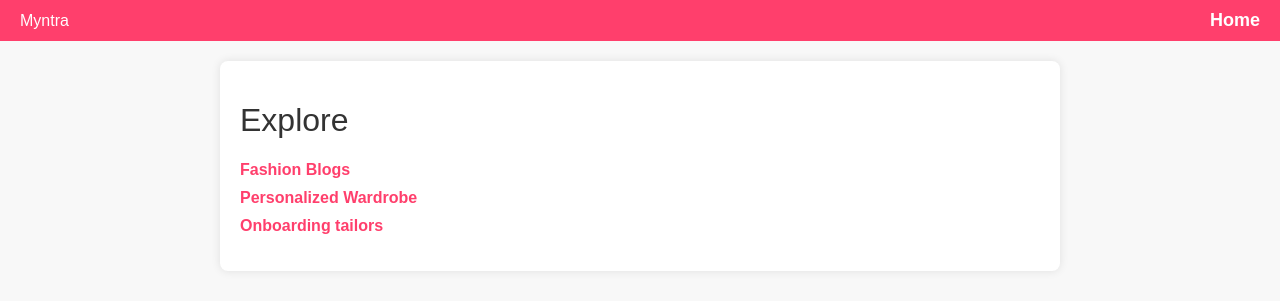
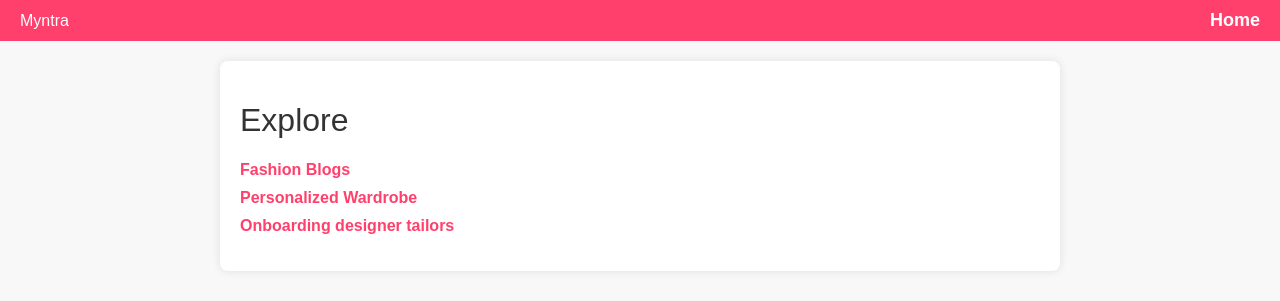
Before and after one commit to Sham-121/Myntra-hackerramp-phase-2, a Flask app: page /explore in a window 1280 px wide. Shown: the top 301 px of the page. Run offline with Flask 3, Linux system fonts and the light colour scheme.

Commit message:
Update explore.html
Added DESIGNER in the button......we are focusing on genZ so this word is somewhat important in front of tailor as it should look unique iykyk

```diff
--- a/templates/explore.html
+++ b/templates/explore.html
@@ -15,7 +15,7 @@
         <ul>
             <li><a href="/fashion_blogs">Fashion Blogs</a></li>
             <li><a href="/personal_wardrobe">Personalized Wardrobe</a></li>
-            <li><a href="/customize">Onboarding tailors</a></li>
+            <li><a href="/customize">Onboarding designer tailors</a></li>
         </ul>
     </div>
 </body>
```
